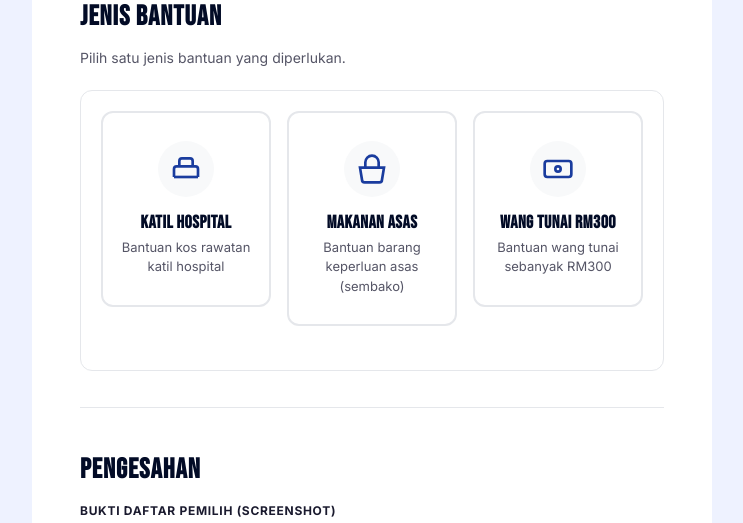
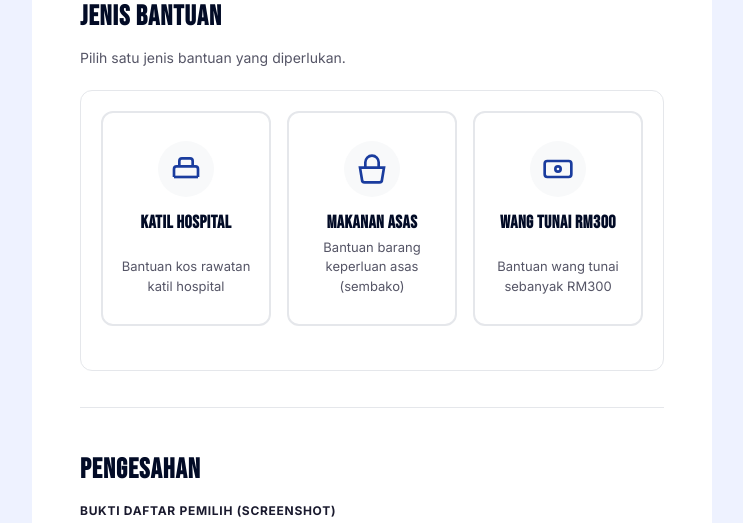
Before and after one commit to Jackm4ss/campaign_umno, a Laravel app: page /bantuan in a window 1280 px wide. Shown: the part 1184-1707 px from the top of the page, without its empty margins (268-1011 px from the left). Run offline with Laravel 12, Linux system fonts and the light colour scheme; style sheets or scripts are compiled from the project's sources; some web fonts are replaced.

Commit message:
Equalize /bantuan aid option card heights

```diff
--- a/resources/css/public/sections/bantuan.css
+++ b/resources/css/public/sections/bantuan.css
@@ -278,6 +278,8 @@
 .aid-option {
     cursor: pointer;
     position: relative;
+    display: flex;
+    height: 100%;
 }
 .aid-radio {
     position: absolute;
@@ -290,6 +292,8 @@
     align-items: center;
     text-align: center;
     gap: 12px;
+    width: 100%;
+    height: 100%;
     padding: 28px 16px;
     border: 2px solid var(--border);
     border-radius: 12px;
@@ -320,6 +324,12 @@
     background: var(--blue);
     color: #fff;
 }
+.aid-body {
+    flex: 1 1 auto;
+    display: flex;
+    flex-direction: column;
+    width: 100%;
+}
 .aid-body h4 {
     font-family: 'Bebas Neue', sans-serif;
     font-size: 18px;
@@ -327,6 +337,7 @@
     letter-spacing: 0.5px;
 }
 .aid-body p {
+    margin-top: auto;
     font-size: 13px;
     color: var(--text-muted);
     line-height: 1.5;
```
